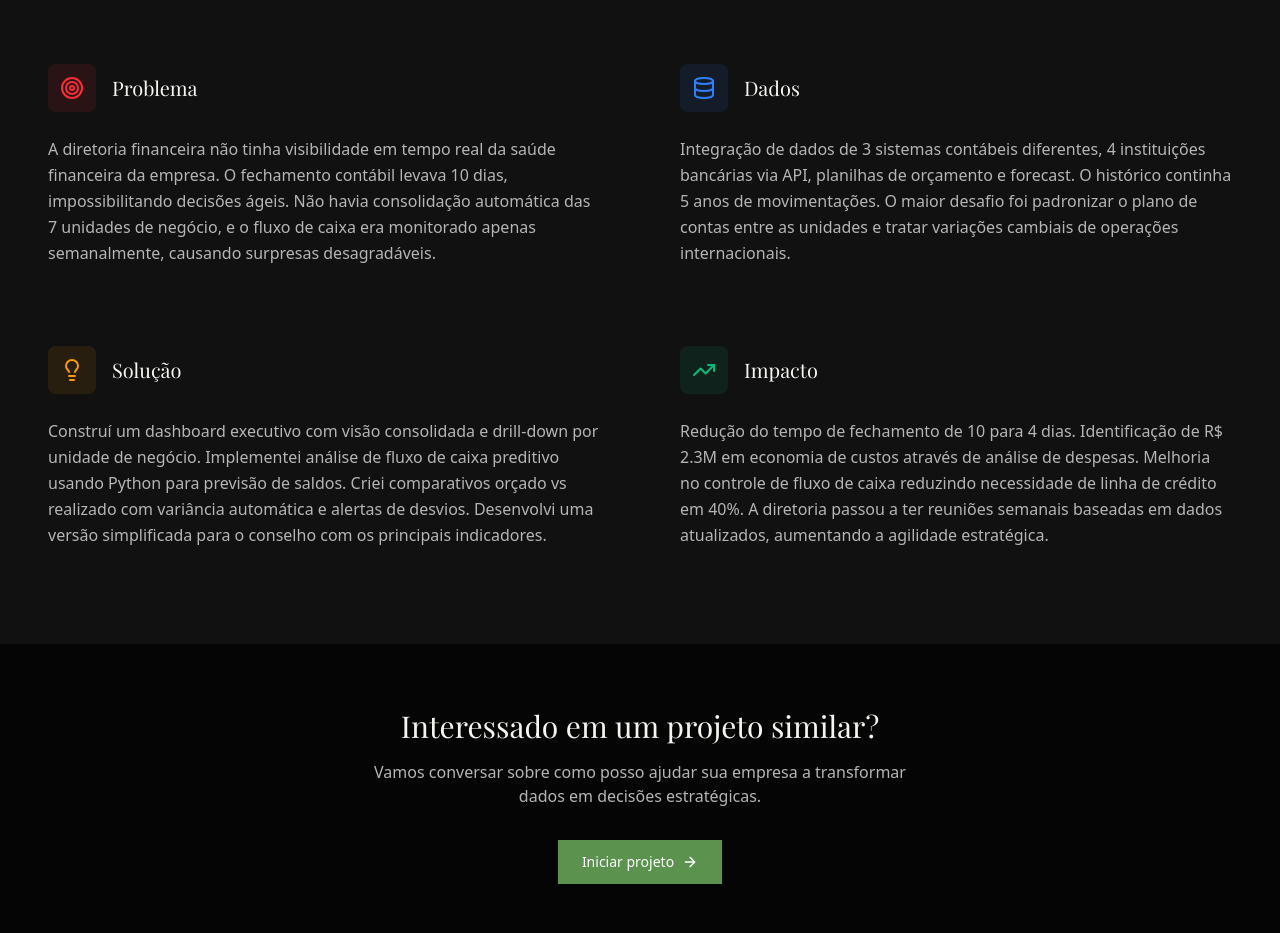
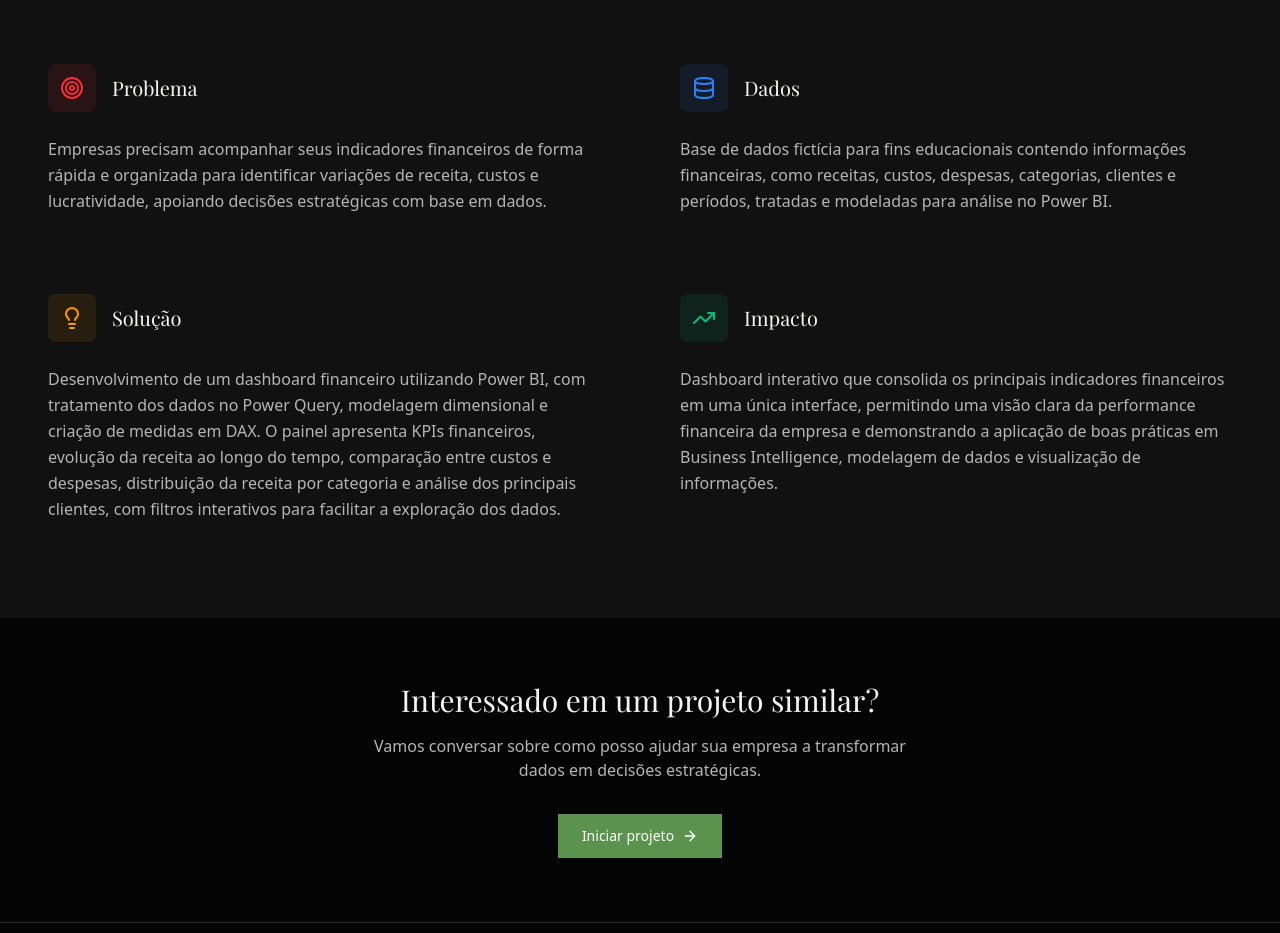
Before and after one commit to Diasszx/ManuDash, a React (Vite) app: page /projeto/financial-dashboard in a window 1280 px wide. Shown: the part 3160-4093 px from the top of the page. Built offline with nearby package versions, Linux system fonts and the light colour scheme; a web font is replaced by a local one.

Commit message:
refactor: description finance dashboard

```diff
--- a/src/components/sections/FeaturedProjectsSection.jsx
+++ b/src/components/sections/FeaturedProjectsSection.jsx
@@ -27,7 +27,7 @@ const projects = [
     id: "financial-dashboard",
     title: "Dashboard Financeiro",
     description:
-      "Comprehensive financial overview tracking cash flow health, profitability ratios, EBITDA evolution and expense breakdown — designed for C-level decision making.",
+      "Dashboard financeiro desenvolvido em Power BI para monitorar os principais indicadores da empresa, permitindo acompanhar receita, custos, despesas e lucro por meio de análises temporais, categorias e clientes em uma interface interativa.",
     image: financeDashboardImg,
     icon: DollarSign,
     gradient: "from-blue-500/20 to-blue-600/10",
--- a/src/data/projects.js
+++ b/src/data/projects.js
@@ -44,12 +44,12 @@ export const projects = [
     images: ["/dashboard-financial-1.jpg", "/dashboard-financial-2.jpg"],
     caseStudy: {
       problem:
-        "A diretoria financeira não tinha visibilidade em tempo real da saúde financeira da empresa. O fechamento contábil levava 10 dias, impossibilitando decisões ágeis. Não havia consolidação automática das 7 unidades de negócio, e o fluxo de caixa era monitorado apenas semanalmente, causando surpresas desagradáveis.",
-      data: "Integração de dados de 3 sistemas contábeis diferentes, 4 instituições bancárias via API, planilhas de orçamento e forecast. O histórico continha 5 anos de movimentações. O maior desafio foi padronizar o plano de contas entre as unidades e tratar variações cambiais de operações internacionais.",
+        "Empresas precisam acompanhar seus indicadores financeiros de forma rápida e organizada para identificar variações de receita, custos e lucratividade, apoiando decisões estratégicas com base em dados.",
+      data: "Base de dados fictícia para fins educacionais contendo informações financeiras, como receitas, custos, despesas, categorias, clientes e períodos, tratadas e modeladas para análise no Power BI.",
       solution:
-        "Construí um dashboard executivo com visão consolidada e drill-down por unidade de negócio. Implementei análise de fluxo de caixa preditivo usando Python para previsão de saldos. Criei comparativos orçado vs realizado com variância automática e alertas de desvios. Desenvolvi uma versão simplificada para o conselho com os principais indicadores.",
+        "Desenvolvimento de um dashboard financeiro utilizando Power BI, com tratamento dos dados no Power Query, modelagem dimensional e criação de medidas em DAX. O painel apresenta KPIs financeiros, evolução da receita ao longo do tempo, comparação entre custos e despesas, distribuição da receita por categoria e análise dos principais clientes, com filtros interativos para facilitar a exploração dos dados.",
       impact:
-        "Redução do tempo de fechamento de 10 para 4 dias. Identificação de R$ 2.3M em economia de custos através de análise de despesas. Melhoria no controle de fluxo de caixa reduzindo necessidade de linha de crédito em 40%. A diretoria passou a ter reuniões semanais baseadas em dados atualizados, aumentando a agilidade estratégica.",
+        "Dashboard interativo que consolida os principais indicadores financeiros em uma única interface, permitindo uma visão clara da performance financeira da empresa e demonstrando a aplicação de boas práticas em Business Intelligence, modelagem de dados e visualização de informações.",
     },
   },
   {
```
